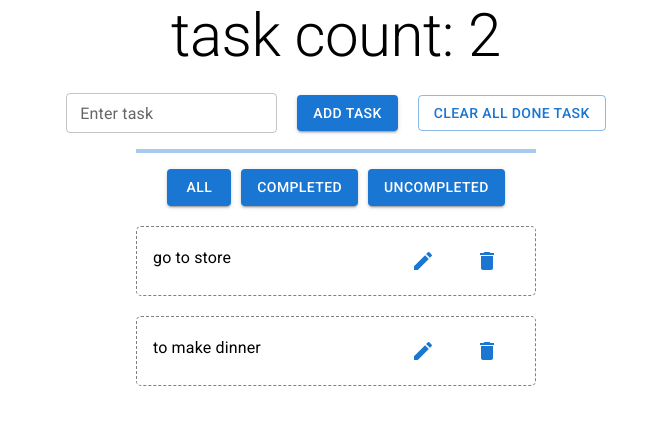
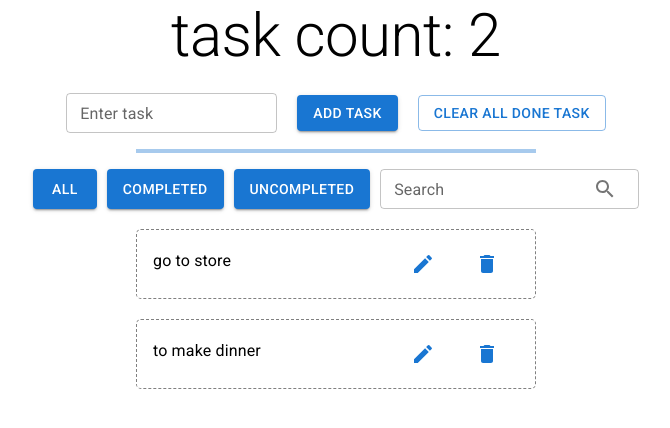
Before and after one commit to kittensgit/my-todo, a React (Create React App) app: page / in a window 1280 px wide. Shown: the top 428 px of the page, without its empty margins (304-974 px from the left). Built offline with nearby package versions, Linux system fonts and the light colour scheme.

Commit message:
search tasks

```diff
--- a/src/App.jsx
+++ b/src/App.jsx
@@ -2,7 +2,16 @@ import React, { useEffect, useState } from 'react';
 import { v4 as uuidv4 } from 'uuid';
 import Todo from './components/Todo';
 import TodoForm from './components/TodoForm';
-import { Box, Button, LinearProgress, Typography } from '@mui/material';
+import {
+    Box,
+    Button,
+    IconButton,
+    InputAdornment,
+    LinearProgress,
+    TextField,
+    Typography,
+} from '@mui/material';
+import SearchIcon from '@mui/icons-material/Search';
 
 const App = () => {
     const [todos, setTodos] = useState([
@@ -11,6 +20,7 @@ const App = () => {
     ]);
 
     const [filter, setFilter] = useState('all');
+    const [searchText, setSearchText] = useState('');
 
     useEffect(() => {
         const localTasks = JSON.parse(localStorage.getItem('tasks'));
@@ -63,12 +73,16 @@ const App = () => {
     const progress = (completedTasks.length / todos.length) * 100;
 
     const filteredTasks = todos.filter((todo) => {
+        //filter task
         if (filter === 'completed') {
             return todo.complete;
         } else if (filter === 'uncompleted') {
             return !todo.complete;
         }
-        return true;
+        //search task
+        const textTask = todo.tasks.toLocaleLowerCase();
+        const searchTextTaskLower = searchText.toLocaleLowerCase();
+        return textTask.includes(searchTextTaskLower);
     });
 
     return (
@@ -107,6 +121,25 @@ const App = () => {
                 >
                     Uncompleted
                 </Button>
+                <TextField
+                    InputProps={{
+                        endAdornment: (
+                            <InputAdornment position="end">
+                                <IconButton>
+                                    <SearchIcon />
+                                </IconButton>
+                            </InputAdornment>
+                        ),
+                    }}
+                    size="small"
+                    id="outlined-basic"
+                    label="Search"
+                    variant="outlined"
+                    value={searchText}
+                    onChange={(e) => {
+                        setSearchText(e.target.value);
+                    }}
+                />
             </Box>
 
             {filteredTasks.map((todo) => (
```
